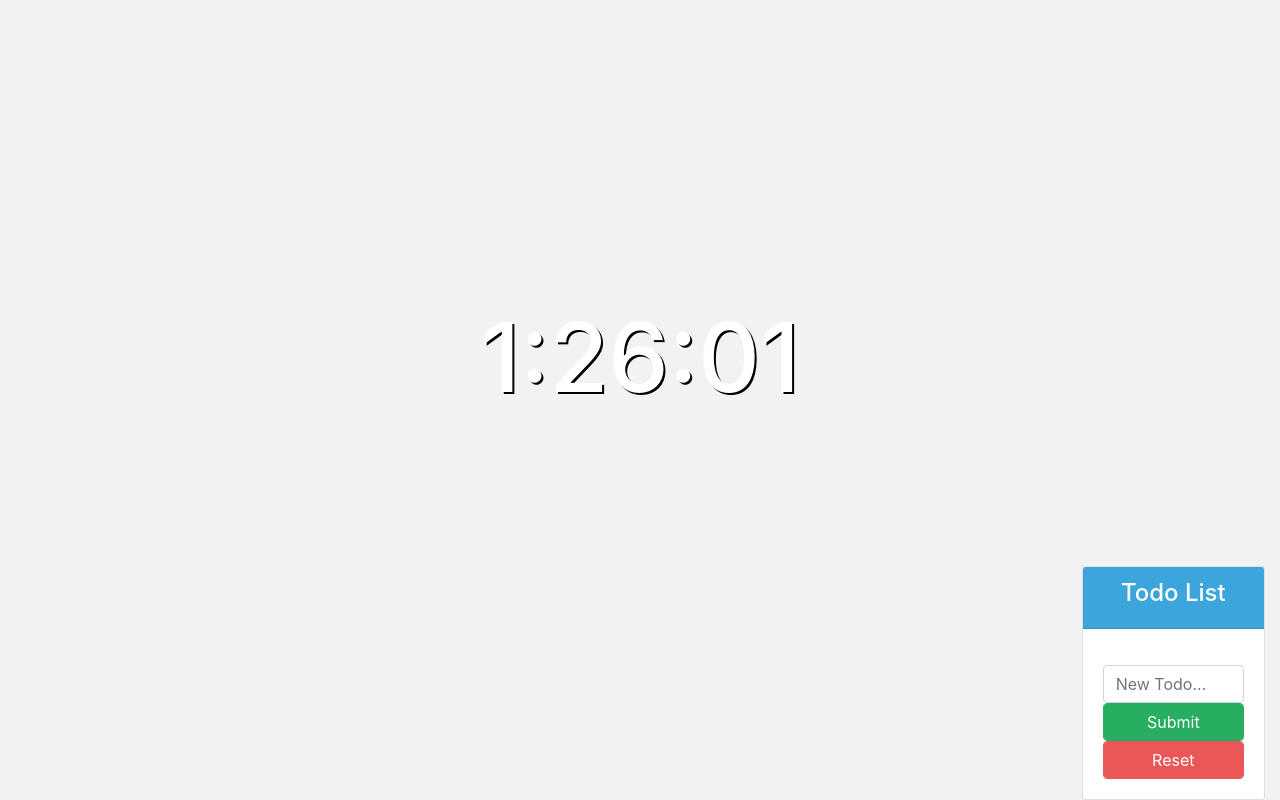
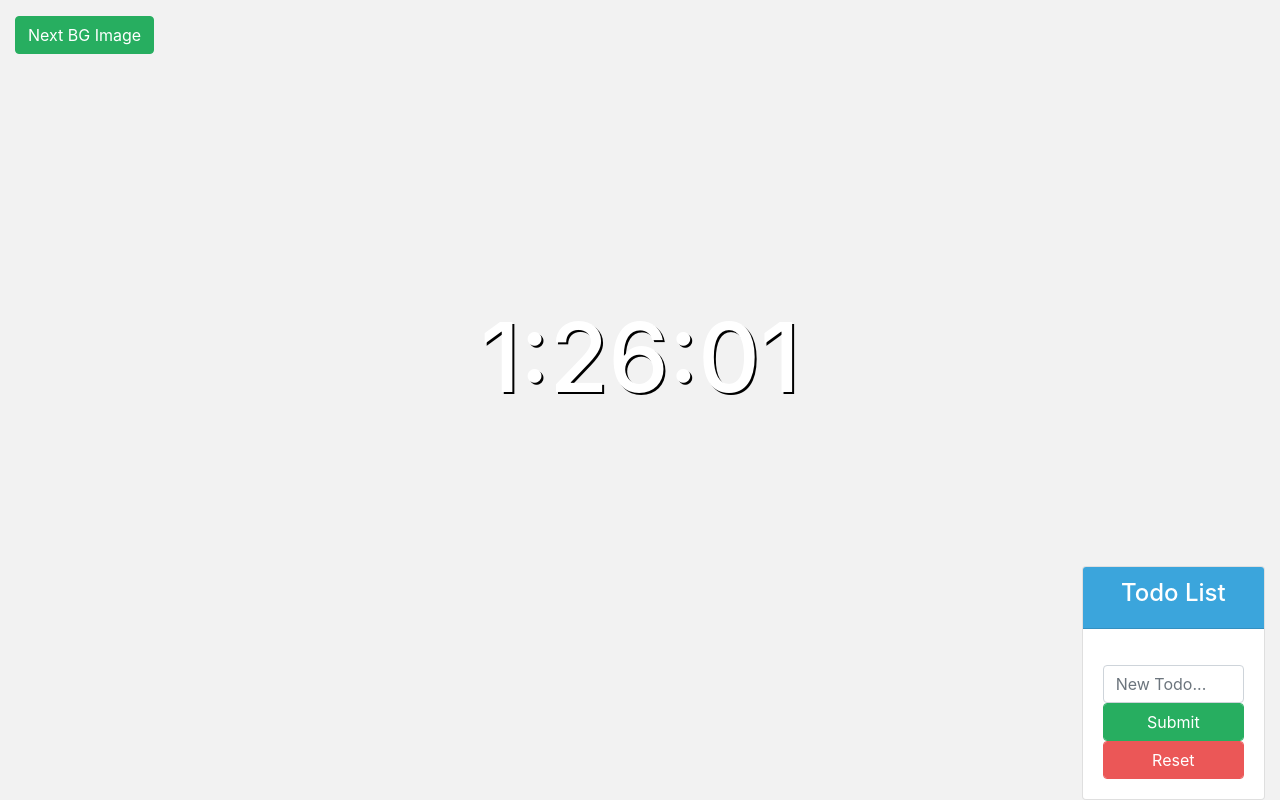
Before and after one commit to Inlic/checkpoint-4, a website with bundled scripts: page index.html in a window 1280 px wide. Built offline with nearby package versions, Linux system fonts and the light colour scheme; no server answers.

Commit message:
bg change button added

```diff
--- a/index.html
+++ b/index.html
@@ -16,7 +16,10 @@
     </header>
     <main class="container-fluid" id="splash-image">
         <div class="row h-100 text-center">
-            <div class="offset-10 col-2" id="weather">
+            <div class="col-2 text-left mt-3">
+                <button class="btn btn-success" onclick="app.imageController.getImg()">Next BG Image</button>
+            </div>
+            <div class="offset-8 col-2" id="weather">
 
             </div>
             <div class="offset-4 col-4" id="clock" onclick="app.clockController.toggleTime()">
```
